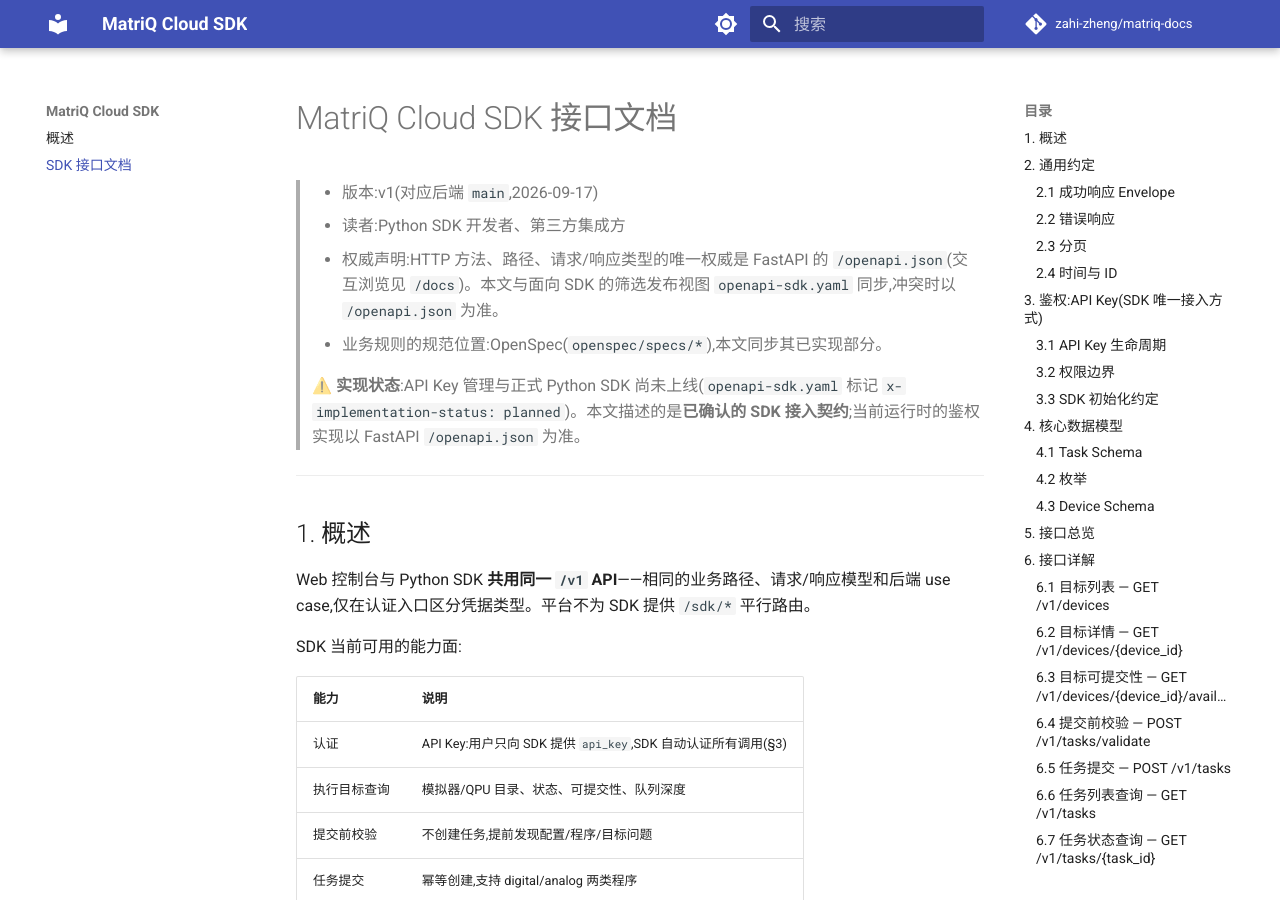
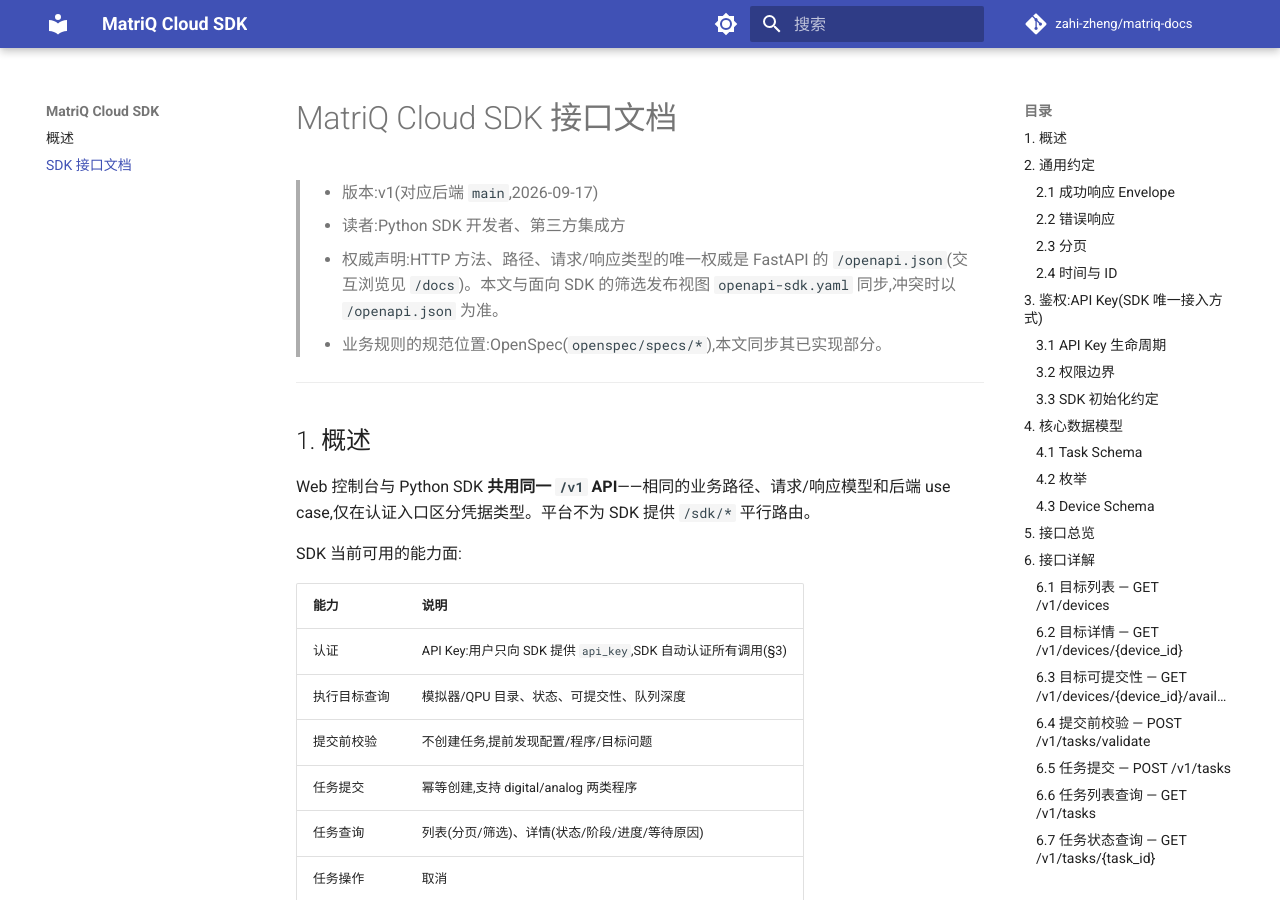
Before and after one commit to zahi-zheng/matriq-docs, an MkDocs documentation site: the page built from docs/SDK_API.md, in a window 1280 px wide and 900 px high. Built offline with MkDocs 1.6.1 and Material for MkDocs 9.7.7, drawn with Linux system fonts in a browser that asks for light colours; comment, search, counter and statistics services are not loaded; some of the changed text lies outside the part shown.

Commit message:
sync: SDK_API.md openapi-sdk.yaml from matriq-cloud@c4ab2d8

```diff
--- a/docs/SDK_API.md
+++ b/docs/SDK_API.md
@@ -4,8 +4,6 @@
 > - 读者:Python SDK 开发者、第三方集成方
 > - 权威声明:HTTP 方法、路径、请求/响应类型的唯一权威是 FastAPI 的 `/openapi.json`(交互浏览见 `/docs`)。本文与面向 SDK 的筛选发布视图 `openapi-sdk.yaml` 同步,冲突时以 `/openapi.json` 为准。
 > - 业务规则的规范位置:OpenSpec(`openspec/specs/*`),本文同步其已实现部分。
-
-> ⚠️ **实现状态**:API Key 管理与正式 Python SDK 尚未上线(`openapi-sdk.yaml` 标记 `x-implementation-status: planned`)。本文描述的是**已确认的 SDK 接入契约**;当前运行时的鉴权实现以 FastAPI `/openapi.json` 为准。
 
 ---
 
@@ -859,7 +857,7 @@ if __name__ == "__main__":
 
 | 项 | 当前状态 | 计划 |
 | --- | --- | --- |
-| SDK 鉴权 | **API Key 契约已确认**(§3);Key 管理控制台与官方 SDK 尚未上线 | 控制台 Key 管理 → API Key 认证入口 → SDK 发布(OpenSpec `api-credentials`) |
+| SDK 鉴权 | API Key 契约已确认(§3) | 控制台 Key 管理 → API Key 认证入口 → SDK 发布(OpenSpec `api-credentials`) |
 | 任务状态推送 | 仅轮询 | WebSocket 广播暂不承诺 |
 | 结果流式 | 完成后才可读,无部分 occupation/samples | 后续里程碑评估 |
 | 日志接口 | 全量数组,`has_more=false` | 时间/级别过滤、游标分页 |
```
Also changed, not shown: docs/openapi-sdk.yaml (+2 -7 lines).
